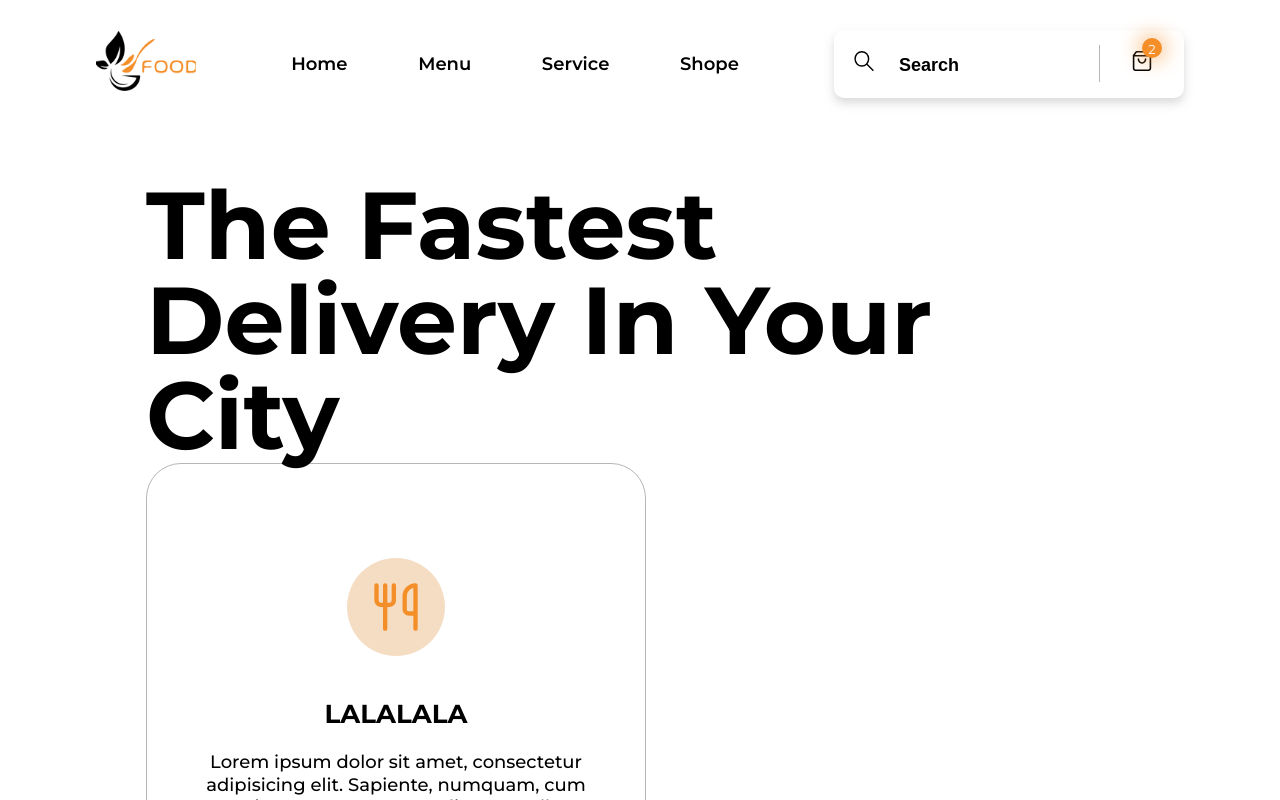
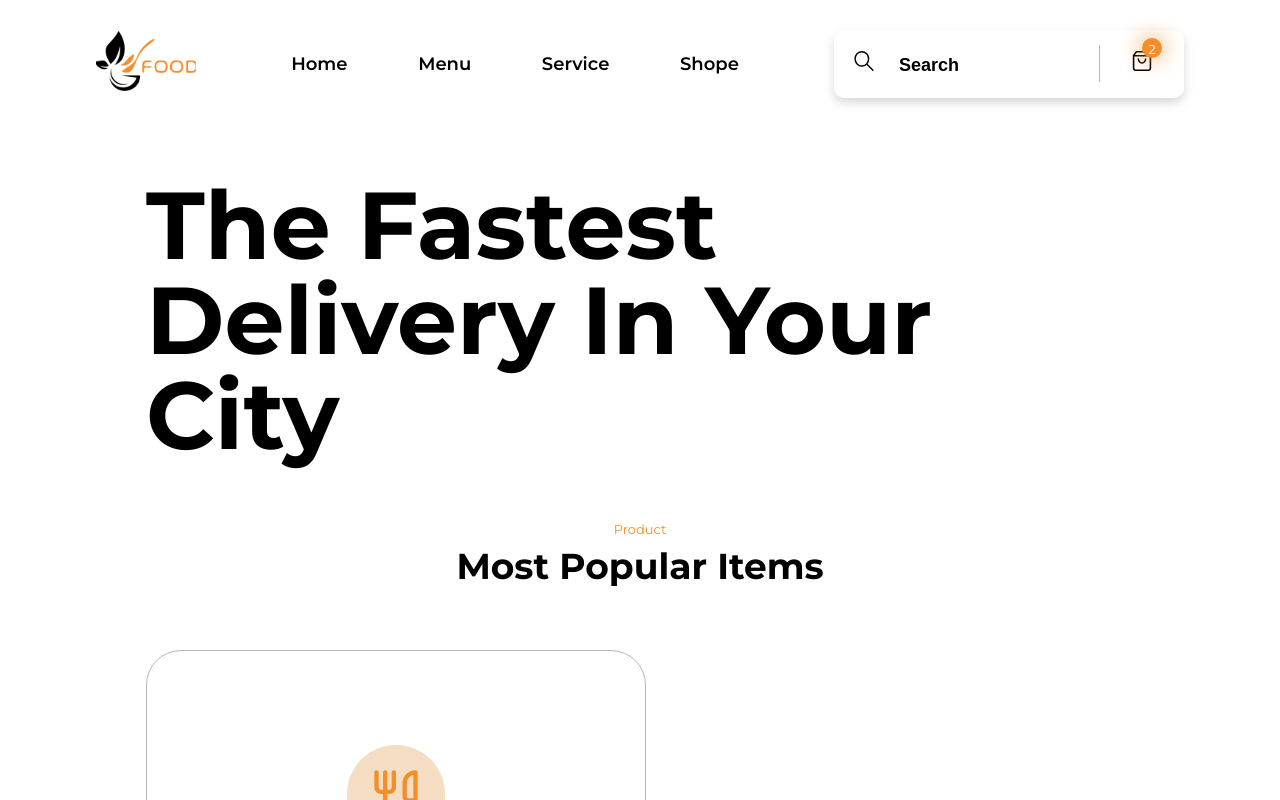
Before and after one commit to Aurelie-Runser/Restaurant, a Vue app: page / in a window 1280 px wide. Shown: the top 800 px of the page. Built offline with nearby package versions, Linux system fonts and the light colour scheme.

Commit message:
feat : myTitleSection
création d'un composant pour les titres des sections

```diff
--- /dev/null
+++ b/src/components/elements/myTitleSection.vue
@@ -0,0 +1,27 @@
+<template>
+  <div class="title">
+    <h2>{{h2}}</h2>
+    <h3>{{h3}}</h3>
+  </div>
+</template>
+
+<style lang="scss" scoped>
+
+.title{
+    margin: 57px auto;
+    text-align: center;
+    line-height: 1.5;
+
+    h2{
+        @include p2;
+        color: $color-main;
+    }
+}
+</style>
+
+<script setup>
+defineProps({
+  h2: String,
+  h3: String
+})
+</script>
--- a/src/views/HomeView.vue
+++ b/src/views/HomeView.vue
@@ -3,6 +3,8 @@
 
     <section>
       <h1>The Fastest Delivery In Your City</h1>
+
+      <myTitleSection h2="Product" h3="Most Popular Items"/>
 
       <myCard type="service" border="border" title="LALALALA" icon="couverts">Lorem ipsum dolor sit amet, consectetur adipisicing elit. Sapiente, numquam, cum nesciunt tenetur nemo velit natus ullam odio vel quam officiis ratione! Mollitia blanditiis eligendi, ea quam dolor error voluptatibus.</myCard>
     </section>
@@ -13,4 +15,5 @@
 // import myIcon from "@/components/elements/myIcon.vue"
 // import myButton from "@/components/elements/myButton.vue"
 import myCard from "@/components/myCard.vue"
+import myTitleSection from "@/components/elements/myTitleSection.vue"
 </script>
```
